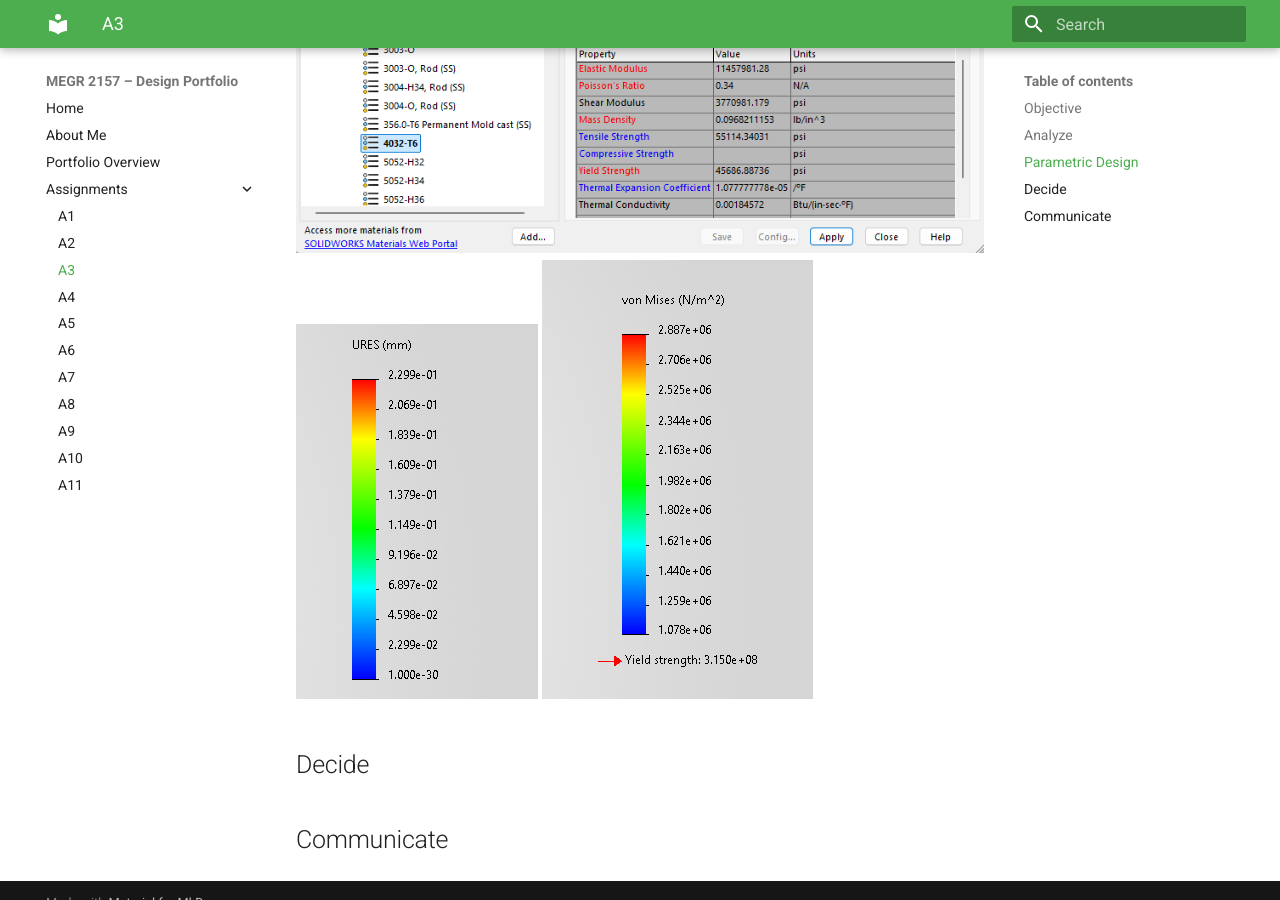
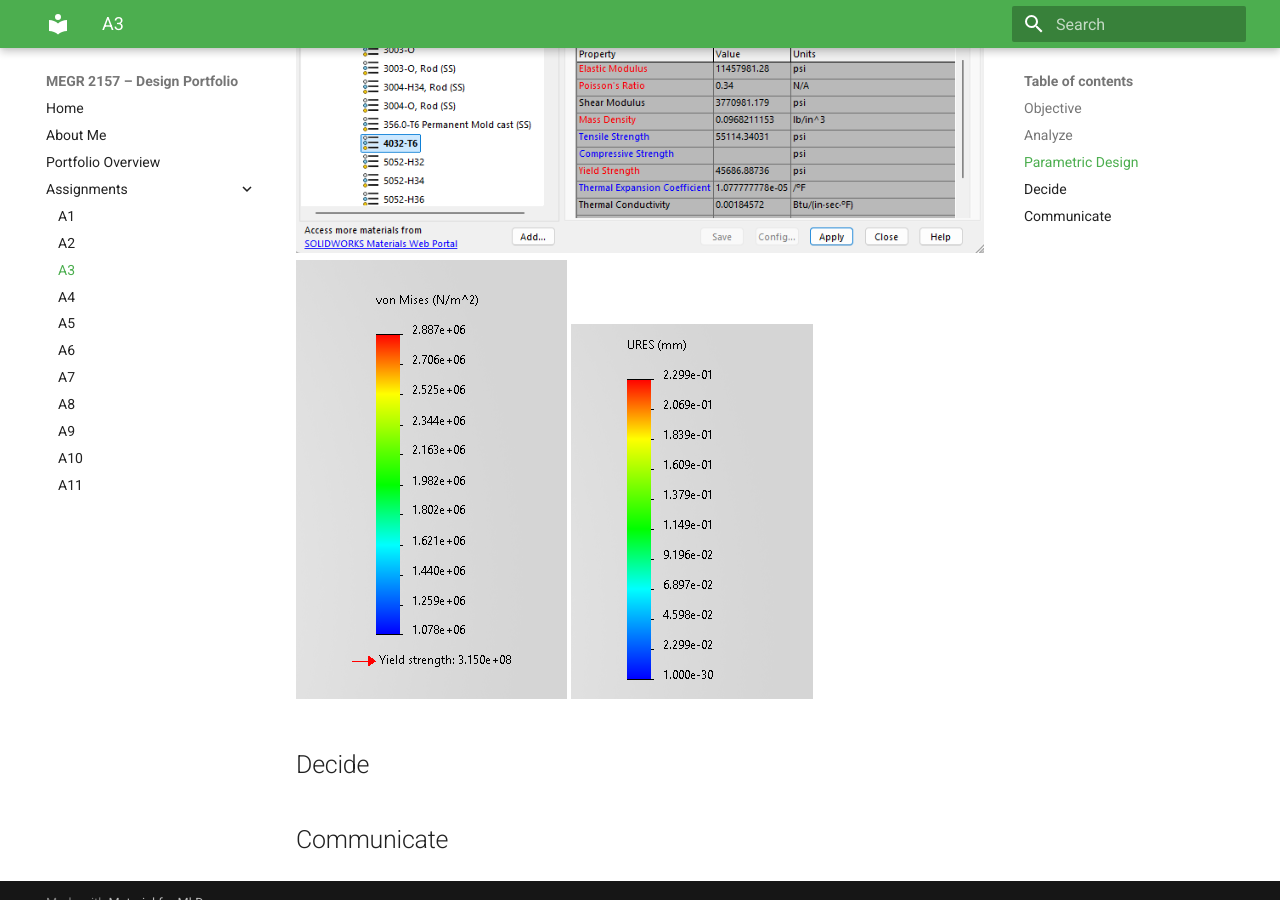
Before and after one commit to apaciore/megr2156-portfolio, an MkDocs documentation site: the page built from docs/assignments/A03/index.md, in a window 1280 px wide and 900 px high, scrolled down 3365 px. Built offline with MkDocs 1.6.1 and Material for MkDocs 9.7.7, drawn with Linux system fonts in a browser that asks for light colours.

```diff
--- a/docs/assignments/A03/index.md
+++ b/docs/assignments/A03/index.md
@@ -15,8 +15,8 @@ The objective was to design a beam with a circular cross section, given a specif
 ![cad4](https://github.com/apaciore/megr2156-portfolio/blob/main/docs/assignments/A03/Screenshot%202026-09-09%20172044.png)
 ![cad5](https://github.com/apaciore/megr2156-portfolio/blob/main/docs/assignments/A03/Screenshot%202026-09-09%20173219.png)
 ![cad6](https://github.com/apaciore/megr2156-portfolio/blob/main/docs/assignments/A03/Screenshot%202026-09-09%20170637.png)
-![cad7](https://github.com/apaciore/megr2156-portfolio/blob/main/docs/assignments/A03/Screenshot%202026-09-09%20204142.png)
-![cad8](https://github.com/apaciore/megr2156-portfolio/blob/main/docs/assignments/A03/Screenshot%202026-09-09%20204129.png)
+![cad7](https://github.com/apaciore/megr2156-portfolio/blob/main/docs/assignments/A03/Screenshot%202026-09-09%20204129.png)
+![cad8](https://github.com/apaciore/megr2156-portfolio/blob/main/docs/assignments/A03/Screenshot%202026-09-09%20204142.png)
 
 
 
```
